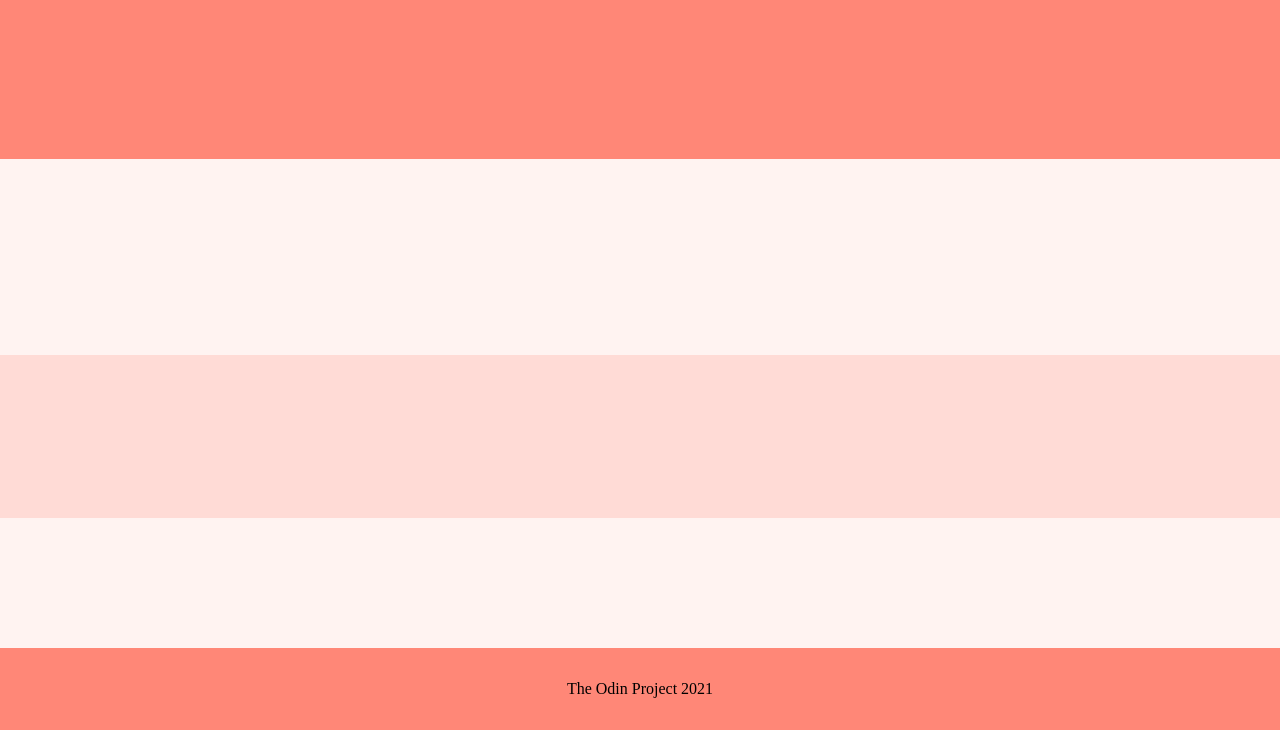
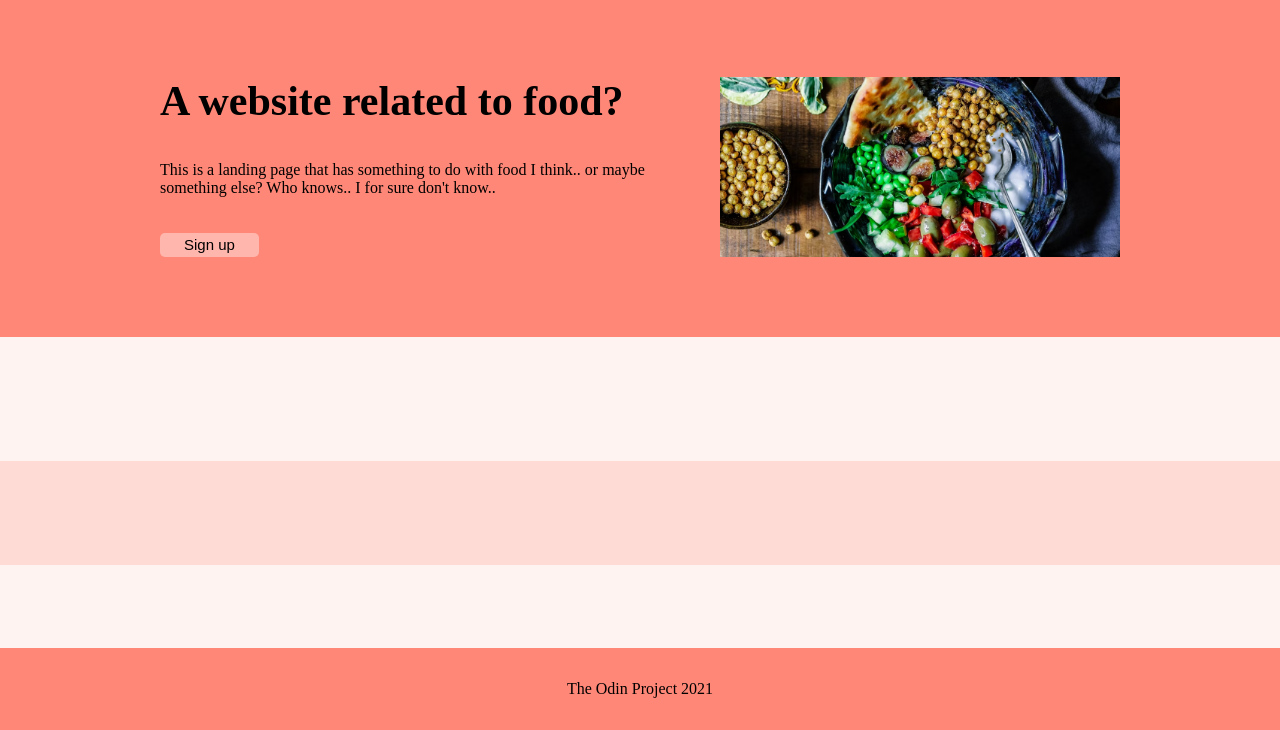
Before and after one commit to Kotesei/simple-food-landing-page, a plain HTML site: page index.html in a window 1280 px wide. Shown: the part 70-800 px from the top of the page. Drawn offline with Linux system fonts and the light colour scheme.

Commit message:
Added content to first container

```diff
--- a/index.html
+++ b/index.html
@@ -8,7 +8,7 @@
 </head>
 <body>
     <div class="header">
-        <img class="logo" src="images/logo.avif">
+        <img class="logo" src="../images/logo.avif">
         <ul>
             <li><a href="#">Something</a></li>
             <li><a href="#">Something</a></li>
@@ -16,7 +16,14 @@
         </ul>
     </div>
     <div class="body">
-        <div class="container container--1"></div>
+        <div class="container container--1">
+            <div class="left-side">
+                <h1>A website related to food?</h1>
+                <p>This is a landing page that has something to do with food I think.. or maybe something else? Who knows.. I for sure don't know.. </p>
+                <button>Sign up</button>
+            </div>
+            <div class="img"></div>
+        </div>
         <div class="container container--2"></div>
         <div class="container container--3"></div>
         <div class="container container--4"></div>
--- a/style.css
+++ b/style.css
@@ -52,7 +52,45 @@ a {
 
 .container--1 {
     background-color: #ff8777;
+    display: flex;
+    gap: 2rem;
+    padding: 5rem 10rem;
+    flex: 0;
 }
+
+.left-side {
+    display: flex;
+    flex-direction: column;
+    justify-content: space-between;
+}
+
+h1 {
+    font-size: 42px;
+}
+
+
+button {
+    font-size: 15px;
+    padding: .2rem 1.5rem;
+    background-color: #ffb7ad;
+    border-radius: 5px;
+    border: none;
+    width: fit-content
+}
+
+
+.img {
+    background-image: url("../images/container--1img.avif");
+    width: 400px;
+    height: 180px;
+    background-size: cover;
+    background-position: center;
+    background-repeat: no-repeat;
+    flex-shrink: 0;
+}
+
+
+
 .container--2 {
     flex: 1.2
 }
```
Also changed, not shown: images/container--1img.avif (added).
